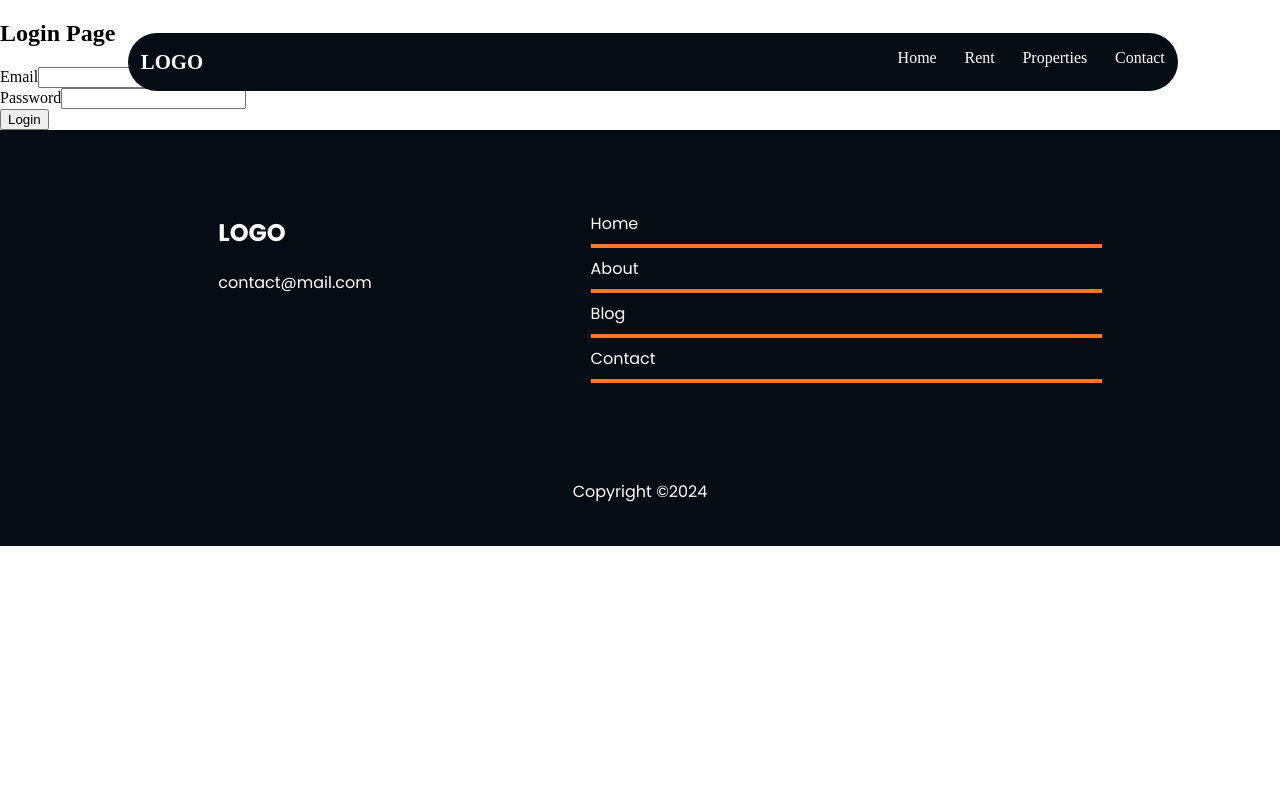
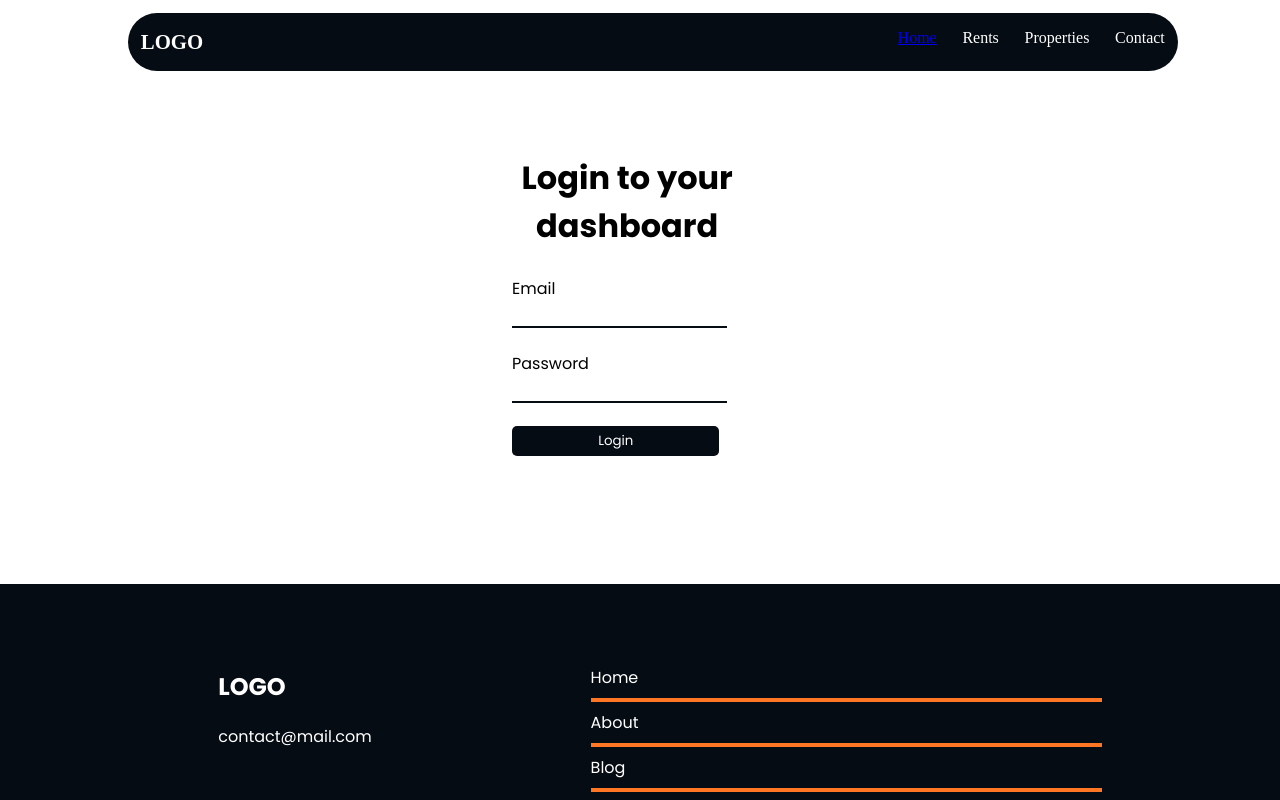
Before and after one commit to toyman640/REfrontend, a React (Vite) app: page /login-page in a window 1280 px wide. Shown: the top 800 px of the page. Built offline with nearby package versions, Linux system fonts and the light colour scheme; no server answers; a web font is replaced by a local one.

Commit message:
Style login page

```diff
--- a/src/App.jsx
+++ b/src/App.jsx
@@ -14,8 +14,8 @@ import Footer from './components/Footer';
 function App() {
   return (
     <>
-      <Navigation />
       <BrowserRouter>
+        <Navigation />
         <Routes>
           <Route path="/" element={<Home />} />
           <Route path="/login-page" element={<Login />} />
@@ -25,8 +25,9 @@ function App() {
           <Route element={<ProtectRoute />} />
           <Route path="/dashboard-page" element={<Dashboard />} />
         </Routes>
+        <Footer />
       </BrowserRouter>
-      <Footer />
+
     </>
   );
 }
--- a/src/components/Dashboard.jsx
+++ b/src/components/Dashboard.jsx
@@ -44,7 +44,7 @@ const Dashboard = () => {
   }
 
   return (
-    <div>
+    <div className="DashboardPage">
       <h2>Dashboard Page</h2>
       <p>
         Hello,
--- a/src/components/Login.jsx
+++ b/src/components/Login.jsx
@@ -7,6 +7,7 @@ const Login = () => {
   const dispatch = useDispatch();
   const navigate = useNavigate();
   const [formData, setFormData] = useState({ email: '', password: '' });
+  const [errorMessage, setErrorMessage] = useState('');
 
   useEffect(() => {
     mopUp();
@@ -27,33 +28,39 @@ const Login = () => {
     };
     dispatch(loginUser(userData))
     .then((action) => {
-        if (action.payload.user.status.code === 200) {
+      if (action.payload && action.payload.user.status.code === 200) {
         navigate('/dashboard-page');
       } else {
-          navigate('/login-page');
+        setErrorMessage('Login credentials are incorrect. Please try again.');
       }
     })
-      .catch(() => {
+    .catch((error) => {
+      if (error.response && error.response.status === 401) {
+        setErrorMessage('Login credentials are incorrect. Please try again.');
+      } else {
+        setErrorMessage('An error occurred. Please try again.');
+      }
     });
   };
 
   return (
-    <div>
-      <h2>Login Page</h2>
+    <div className="Login-page">
+      <h2 className="Title">Login to your dashboard</h2>
+      {errorMessage && <p className="ErrorMessage">{errorMessage}</p>}
       <form onSubmit={handleSubmit}>
-        <div>
-          <label htmlFor="email">
+        <div className="LoginField">
+          <label className="FormLabel" htmlFor="email">
             Email
-            <input type="email" name="email" id="email" value={formData.email} onChange={handleInputChange} />
+            <input type="email" name="email" id="email" className="InputField" value={formData.email} onChange={handleInputChange} />
           </label>
         </div>
-        <div>
-          <label htmlFor="password">
+        <div className="LoginField">
+          <label className="FormLabel" htmlFor="password">
             Password
-            <input type="password" name="password" id="password" value={formData.password} onChange={handleInputChange} />
+            <input type="password" name="password" className="InputField" id="password" value={formData.password} onChange={handleInputChange} />
           </label>
         </div>
-        <input type="submit" value="Login" />
+        <input type="submit" className="LoginButton" value="Login" />
       </form>
     </div>
   );
--- a/src/components/Navigation.jsx
+++ b/src/components/Navigation.jsx
@@ -43,12 +43,16 @@ const Navigation = () => {
             </form> */}
             <ul className="MenuItems">
               <li>
-
+                <Link to="/">
                   Home
-
+                </Link>
               </li>
-              <li>Rent</li>
-              <li>Properties</li>
+              <li>
+                Rents
+              </li>
+              <li>
+                Properties
+              </li>
               <li>Contact</li>
             </ul>
           </div>
--- a/src/main.scss
+++ b/src/main.scss
@@ -438,5 +438,60 @@ body {
   .MenuHr {
     border: 2px solid #ff7625;
   }
+
+  .Title {
+    font-family: $mainFont;
+    font-size: 2em;
+    width: 30%;
+    text-align: center;
+    margin-top: -5%;
+  }
+
+  .Login-page {
+    // position: relative;
+    // margin-top: 20%;
+    padding-top: 15%;
+    padding-bottom: 10%;
+    padding-left: 40%;
+  }
+
+  .InputField {
+    border: none;
+    margin-left: 4%;
+    background-color: #fff;
+  }
+
+  .ErrorMessage {
+    color: red;
+  }
+
+  .InputField:focus {
+    border: none;
+    outline: none;
+    background-color: #fff;
+  }
+
+  .LoginField {
+    width: 28%;
+    // border: 1px solid red;
+    border-bottom: 2px solid $primaryColor;
+    margin-top: 3%;
+    margin-bottom: 3%;
+
+  }
+
+  .FormLabel {
+    font-family: $mainFont;
+  }
+
+  .LoginButton {
+    width: 27%;
+    height: 30px;
+    background-color: $primaryColor;
+    color: #fff;
+    border: none;
+    border-radius: 5px;
+    font-family: $mainFont;
+  }
 }
 // Navigation
```
Lines whose indentation alone changed are shown as unchanged.
